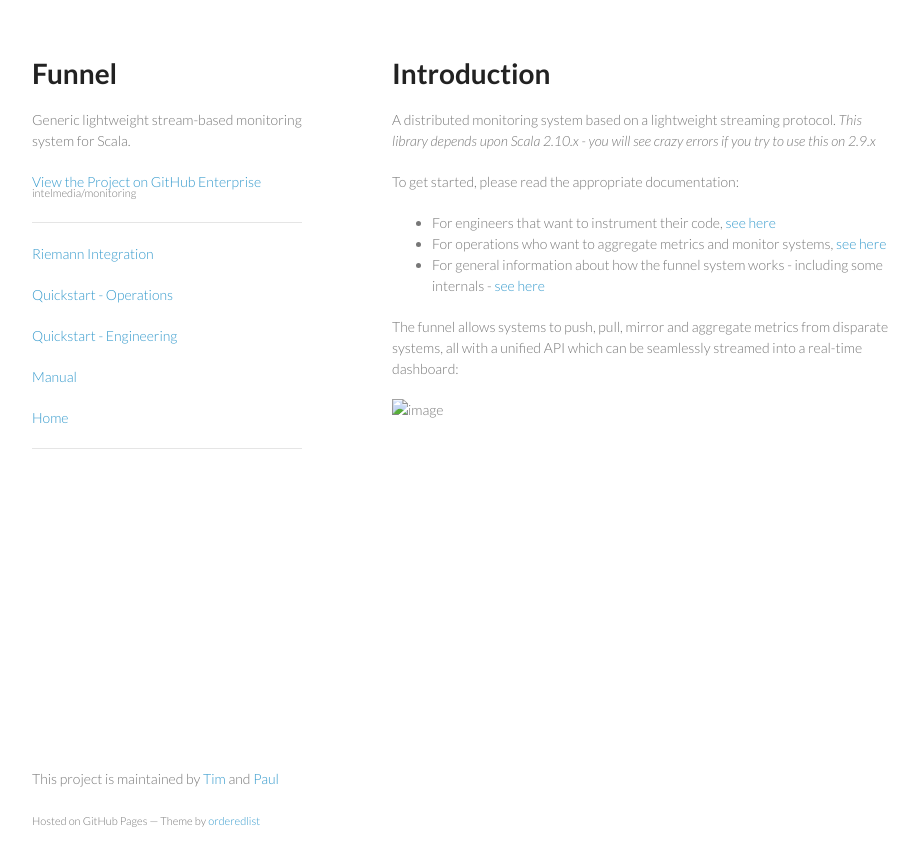
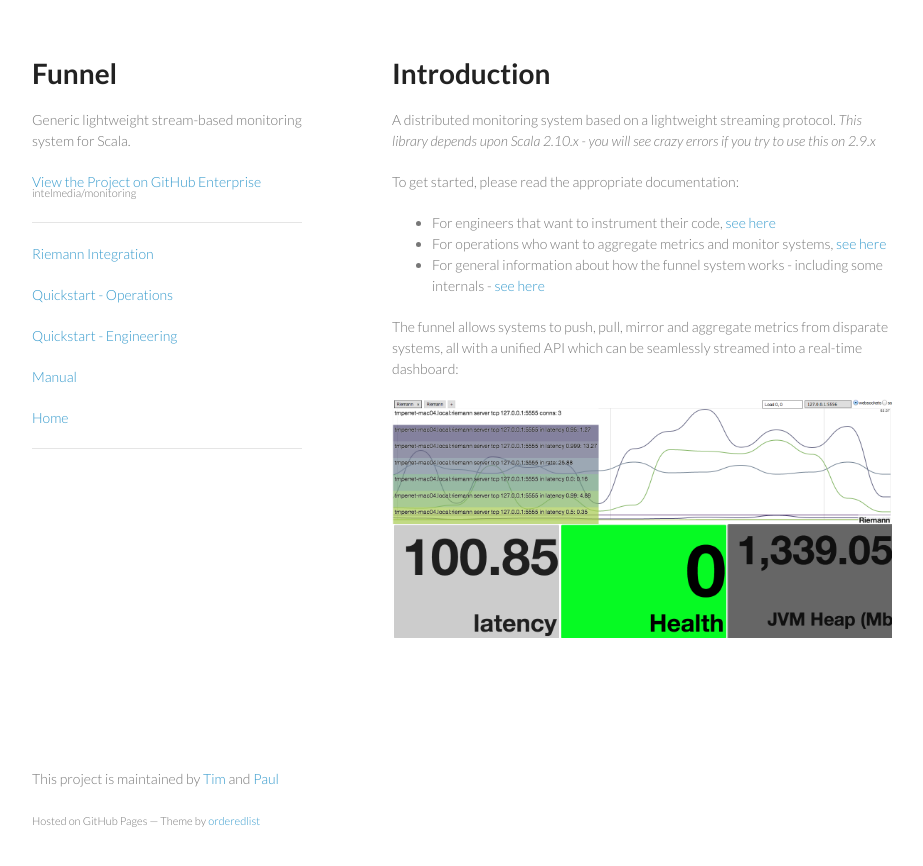
Before and after one commit to Verizon/funnel, a Jekyll site: the page built from index.md, in a window 1280 px wide. Shown: the top 866 px of the page, without its empty margins (178-1101 px from the left). Built offline with Jekyll 4.4.1, drawn with Linux system fonts in a browser that asks for light colours; Markdown is read by kramdown in place of the engine named in the settings.

Commit message:
documenting

```diff
--- a/index.md
+++ b/index.md
@@ -15,4 +15,4 @@ To get started, please read the appropriate documentation:
 
 The funnel allows systems to push, pull, mirror and aggregate metrics from disparate systems, all with a unified API which can be seamlessly streamed into a real-time dashboard:
 
-![image]({{ site.baseurl }}img/riemann-dash.png)
+![image]({{ site.baseurl }}/img/riemann-dash.png)
```
Also changed, not shown: riemann/index.md (+1 -1 lines).
